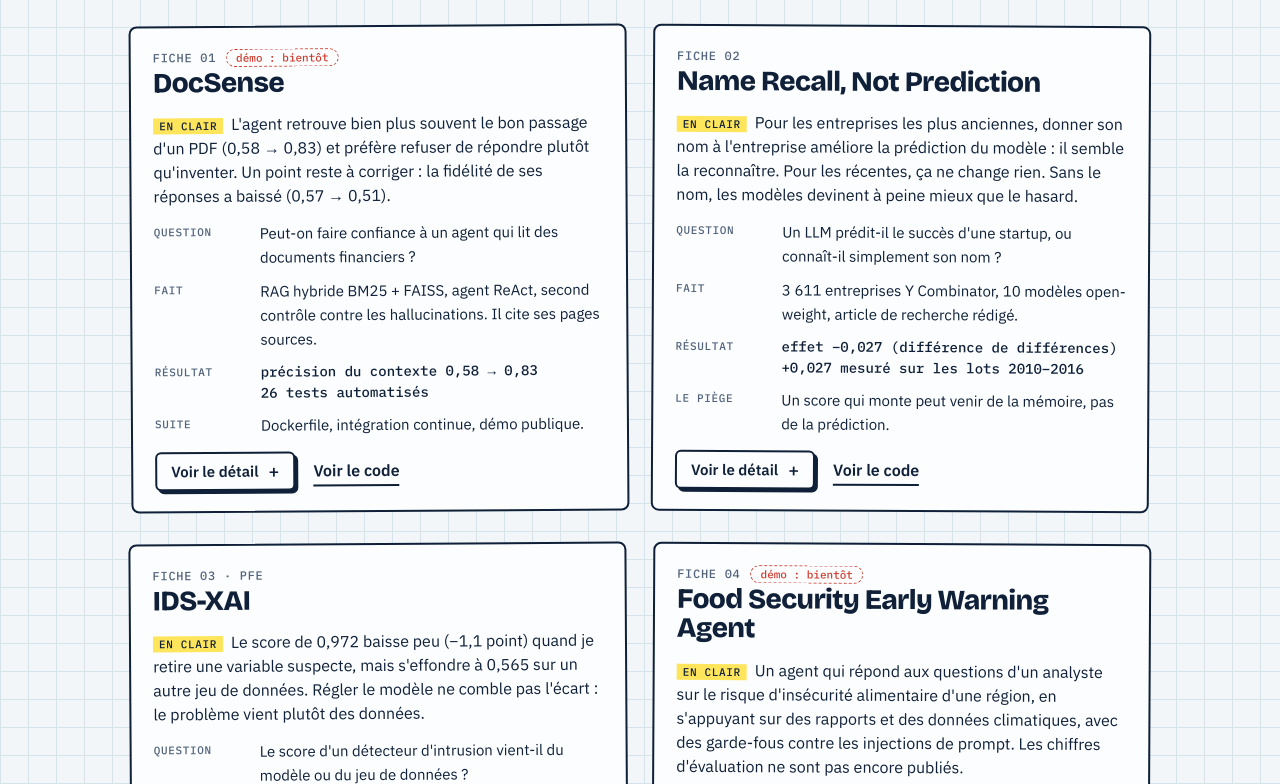
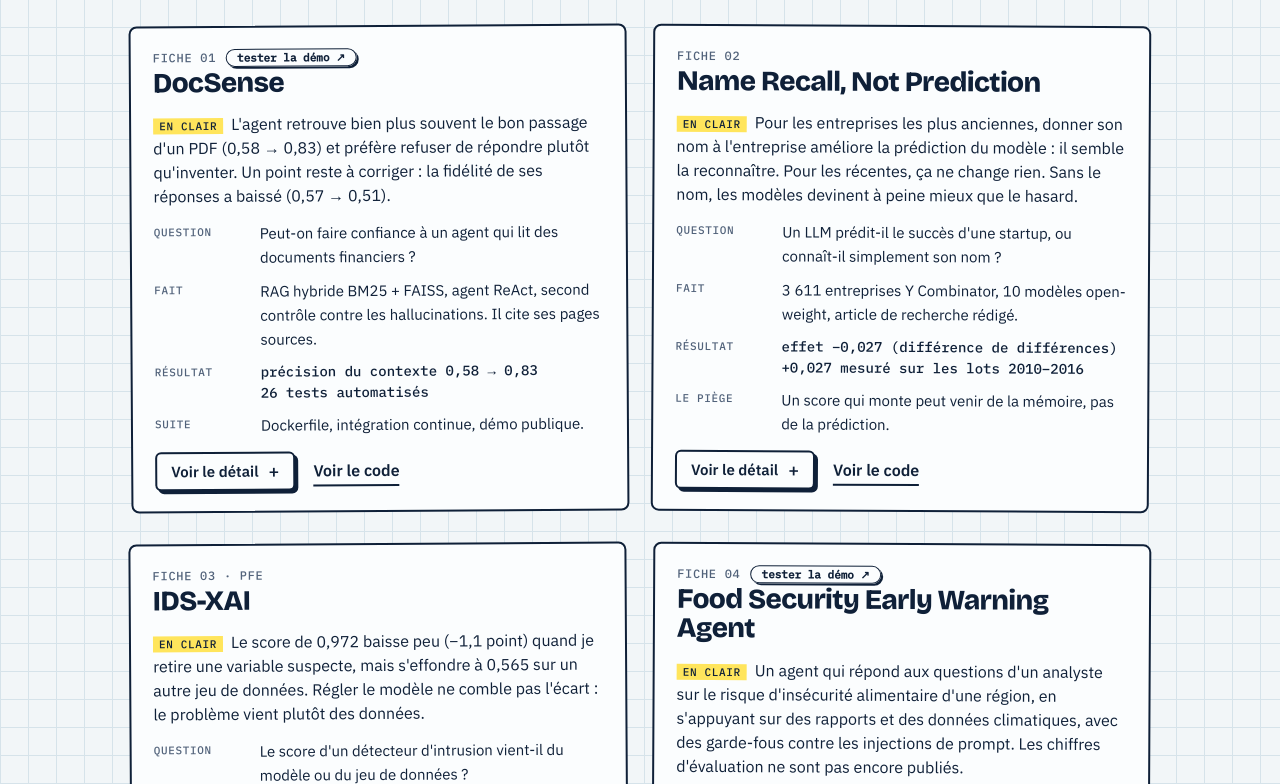
Before and after one commit to nataname78/nataname78.github.io, a plain HTML site: page index.html in a window 1280 px wide. Shown: the part 785-1569 px from the top of the page. Drawn offline with nearby package versions, Linux system fonts and the light colour scheme.

Commit message:
Portfolio : liens vers les démos en ligne (DocSense, Food Security)

```diff
--- a/index.html
+++ b/index.html
@@ -104,6 +104,8 @@ section{padding:56px 0}
 .more.mini{padding:4px 10px;font-size:13px;margin-top:8px;box-shadow:2px 2px 0 var(--ink)}
 .fiche .go{margin-left:18px}
 .soon{font:500 11px var(--mono);color:var(--pen);border:1.5px dashed var(--pen);border-radius:999px;padding:1px 9px;margin-left:10px;letter-spacing:0;text-transform:none}
+.demo{font:600 11px var(--mono);color:var(--ink);background:var(--card);border:1.5px solid var(--ink);border-radius:999px;padding:1px 10px;margin-left:10px;letter-spacing:0;text-transform:none;text-decoration:none;box-shadow:2px 2px 0 var(--ink);transition:transform .12s,box-shadow .12s}
+.demo:hover{transform:translate(1px,1px);box-shadow:1px 1px 0 var(--ink)}
 .detail{display:grid;grid-template-rows:0fr;transition:grid-template-rows .5s cubic-bezier(.2,.8,.2,1)}
 .detail.open{grid-template-rows:1fr}
 .detail>.inner{overflow:hidden;min-height:0}
@@ -248,7 +250,7 @@ section{padding:56px 0}
   <div class="fiches">
 
     <article id="f1" class="fiche">
-      <div class="no">FICHE 01<span class="soon">démo : bientôt</span></div>
+      <div class="no">FICHE 01<a class="demo" href="https://nathan-docsense.streamlit.app/" target="_blank" rel="noopener">tester la démo ↗</a></div>
       <h3>DocSense</h3>
       <p class="clair"><b>En clair</b>L'agent retrouve bien plus souvent le bon passage d'un PDF (0,58 → 0,83) et préfère refuser de répondre plutôt qu'inventer. Un point reste à corriger : la fidélité de ses réponses a baissé (0,57 → 0,51).</p>
       <dl>
@@ -352,7 +354,7 @@ section{padding:56px 0}
     </article>
 
     <article id="f4" class="fiche">
-      <div class="no">FICHE 04<span class="soon">démo : bientôt</span></div>
+      <div class="no">FICHE 04<a class="demo" href="https://nathan-food-security-agent.streamlit.app/" target="_blank" rel="noopener">tester la démo ↗</a></div>
       <h3>Food Security Early Warning Agent</h3>
       <p class="clair"><b>En clair</b>Un agent qui répond aux questions d'un analyste sur le risque d'insécurité alimentaire d'une région, en s'appuyant sur des rapports et des données climatiques, avec des garde-fous contre les injections de prompt. Les chiffres d'évaluation ne sont pas encore publiés.</p>
       <dl>
```
